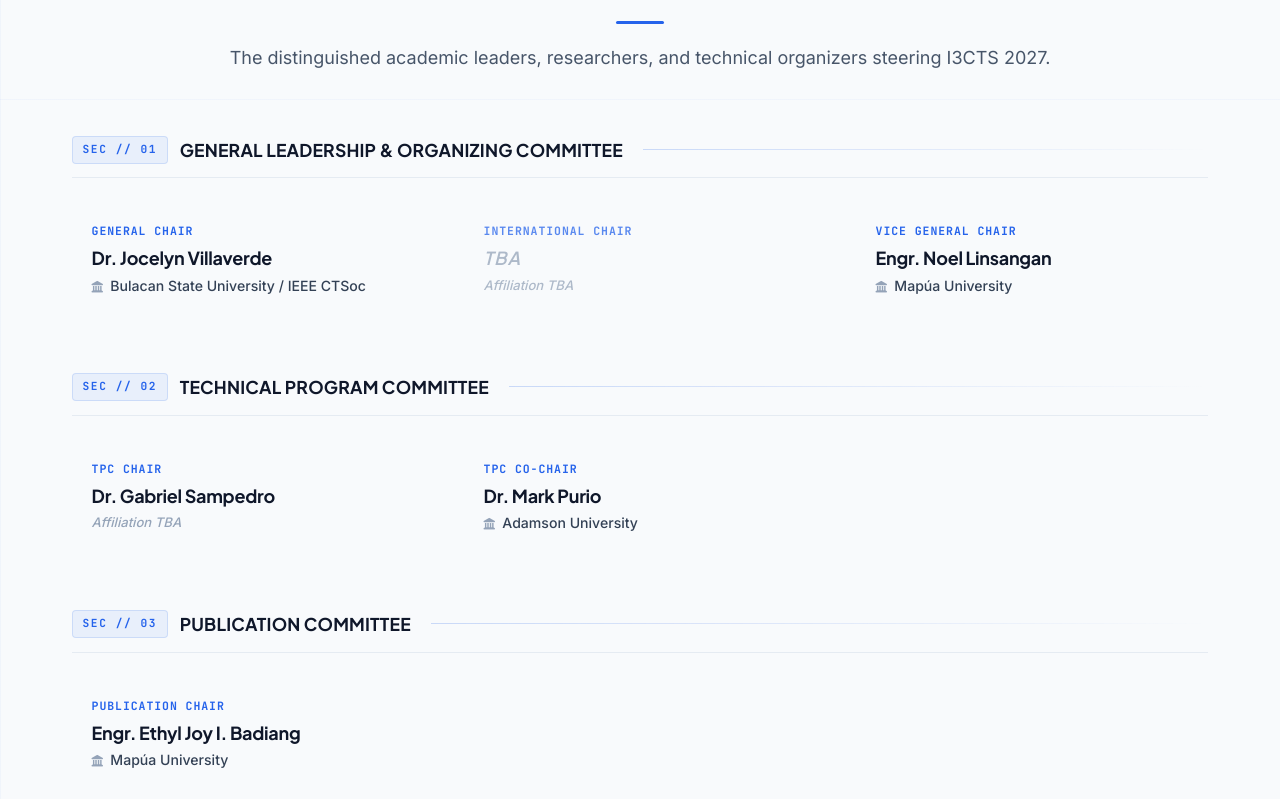
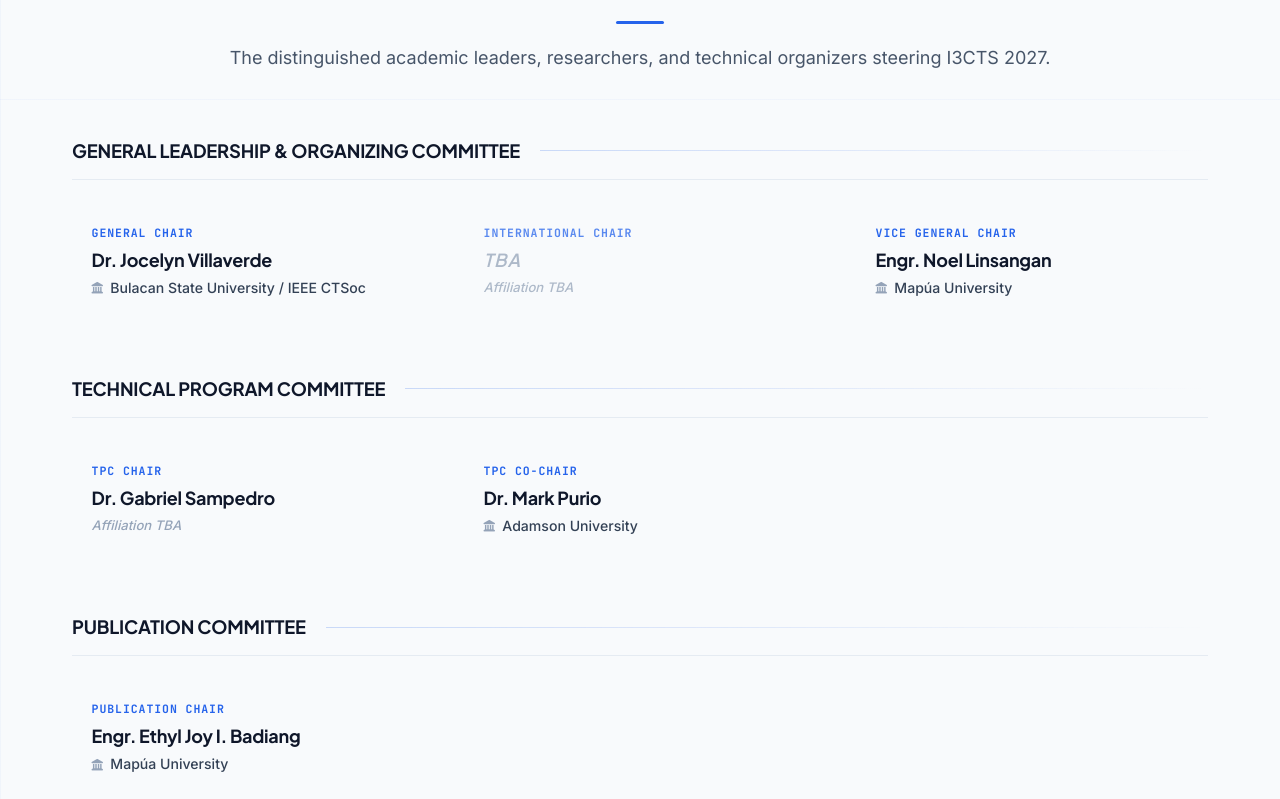
Before and after one commit to justinovate/i3cts, a React (Vite) app: page / in a window 1280 px wide. Shown: the part 6301-7100 px from the top of the page. Built offline with nearby package versions, Linux system fonts and the light colour scheme.

Commit message:
refactor: remove SEC // labels from Committees section headers

```diff
--- a/src/components/Committees.css
+++ b/src/components/Committees.css
@@ -41,30 +41,10 @@
   margin-bottom: 1.75rem;
 }
 
-.group-header-meta {
-  display: inline-flex;
-  align-items: center;
-  gap: 0.75rem;
-  flex-shrink: 0;
-}
-
-.group-code {
-  font-family: var(--font-mono, monospace);
-  font-size: 0.7rem;
+.group-title {
+  font-size: 1.15rem;
   font-weight: 700;
-  letter-spacing: 0.14em;
-  color: #2563eb;
-  background: rgba(37, 99, 235, 0.07);
-  padding: 0.25rem 0.6rem;
-  border-radius: 4px;
-  border: 1px solid rgba(37, 99, 235, 0.15);
-  user-select: none;
-}
-
-.group-title {
-  font-size: 1.1rem;
-  font-weight: 700;
-  letter-spacing: 0.01em;
+  letter-spacing: -0.01em;
   color: #0f172a;
   margin: 0;
   text-transform: uppercase;
@@ -226,12 +206,6 @@
 }
 
 @media (max-width: 480px) {
-  .group-header-meta {
-    flex-direction: column;
-    align-items: flex-start;
-    gap: 0.4rem;
-  }
-
   .entry-name {
     font-size: 1rem;
   }
--- a/src/components/Committees.jsx
+++ b/src/components/Committees.jsx
@@ -2,7 +2,6 @@ import './Committees.css';
 
 const committeeGroups = [
   {
-    sectionCode: 'SEC // 01',
     title: 'General Leadership & Organizing Committee',
     members: [
       {
@@ -23,7 +22,6 @@ const committeeGroups = [
     ]
   },
   {
-    sectionCode: 'SEC // 02',
     title: 'Technical Program Committee',
     members: [
       {
@@ -39,7 +37,6 @@ const committeeGroups = [
     ]
   },
   {
-    sectionCode: 'SEC // 03',
     title: 'Publication Committee',
     members: [
       {
@@ -50,7 +47,6 @@ const committeeGroups = [
     ]
   },
   {
-    sectionCode: 'SEC // 04',
     title: 'Publicity & Media Committee',
     members: [
       {
@@ -76,7 +72,6 @@ const committeeGroups = [
     ]
   },
   {
-    sectionCode: 'SEC // 05',
     title: 'Program & Logistics Committee',
     members: [
       {
@@ -104,12 +99,9 @@ const Committees = () => {
 
         <div className="committee-directory">
           {committeeGroups.map((group) => (
-            <div className="committee-group" key={group.sectionCode}>
+            <div className="committee-group" key={group.title}>
               <div className="committee-group-header">
-                <div className="group-header-meta">
-                  <span className="group-code">{group.sectionCode}</span>
-                  <h3 className="group-title">{group.title}</h3>
-                </div>
+                <h3 className="group-title">{group.title}</h3>
                 <div className="group-hairline-accent" aria-hidden="true" />
               </div>
 
@@ -121,7 +113,7 @@ const Committees = () => {
                   return (
                     <div
                       className={`roster-entry ${isNameTba ? 'is-tba' : ''}`}
-                      key={`${group.sectionCode}-${member.role}-${idx}`}
+                      key={`${group.title}-${member.role}-${idx}`}
                       role="listitem"
                     >
                       <span className="entry-role-tag">{member.role}</span>
```
